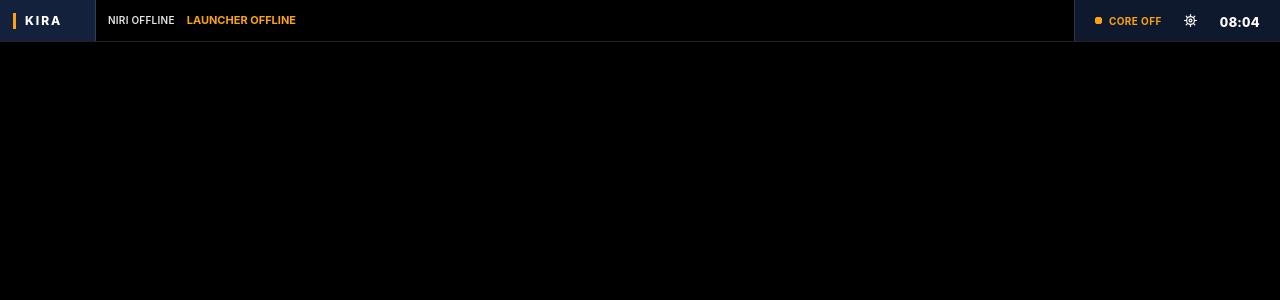
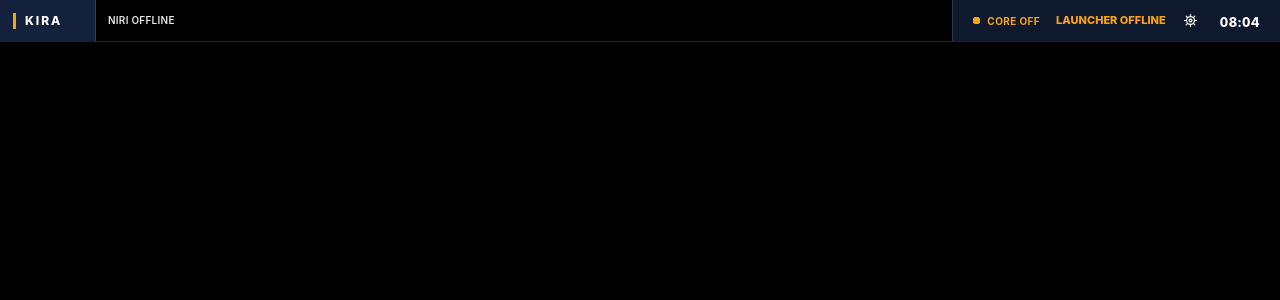
Before and after one commit to iivkis/kira-desktop, a Svelte app in the folder frontend/: page / in a window 1280 px wide. Both pictures are taken after a click on the button "KIRA". Shown: the top 300 px of the page. Built offline with nearby package versions, Linux system fonts and the light colour scheme.

Commit message:
fix(topbar): aggregate all alerts without clipping clock and core controls

```diff
--- a/frontend/src/App.svelte
+++ b/frontend/src/App.svelte
@@ -58,6 +58,18 @@
   }
 
   let configState = $state<ConfigState>({ config: defaultUiConfig, error: null });
+
+  // A 42px Wayland bar cannot fit six independent shrink-0 error labels
+  // alongside a launcher and clock on a small output. Keep every warning in
+  // one accessible summary; never let overflow clip the primary controls.
+  const warnings = $derived([
+    launcherUnavailable ? 'LAUNCHER OFFLINE' : null,
+    workspaceActionError ? 'WS !: ' + workspaceActionError : null,
+    configState.error ? 'CONFIG !: ' + configState.error : null,
+    systemUnavailable ? 'MONITOR OFFLINE' : null,
+    settingsUnavailable ? (settingsShellOutdated ? 'RESTART KIRA SHELL' : 'SETTINGS OFFLINE') : null,
+    calendarUnavailable ? 'CALENDAR OFFLINE' : null,
+  ].filter((value): value is string => value !== null));
 
   onMount(() => {
     const clock = window.setInterval(() => {
@@ -171,14 +183,6 @@
       <span class="max-w-36 min-w-0 truncate border-l border-kira-muted/20 pl-3 text-[11px] font-semibold tracking-wide text-kira-muted max-[900px]:hidden"
         title={configState.config.title}>{configState.config.title}</span>
     {/if}
-    {#if launcherUnavailable}
-      <span class="shrink-0 cursor-help whitespace-nowrap text-[11px] font-bold text-kira-accent"
-        role="status" title="Launcher requires the native Shell">LAUNCHER OFFLINE</span>
-    {/if}
-    {#if workspaceActionError}
-      <span class="shrink-0 cursor-help whitespace-nowrap text-[11px] font-bold text-kira-accent"
-        role="alert" title={workspaceActionError}>WS !</span>
-    {/if}
   </section>
 
   <!-- Native measurements and local time: no fake taskbar activity. -->
@@ -187,11 +191,6 @@
       configState.config.compact ? 'px-2' : 'max-[540px]:px-2'].join(' ')}
     aria-label="System status and local time"
   >
-    {#if configState.error}
-      <span class="shrink-0 cursor-help whitespace-nowrap px-1 text-[11px] font-bold text-kira-accent"
-        title={configState.error}
-        aria-label={'Configuration error: ' + configState.error}>CONFIG !</span>
-    {/if}
     <SystemHealth
       coreStatus={coreStatus}
       coreVersion={coreVersion}
@@ -201,8 +200,13 @@
       {now}
       onOpen={activateSystemPanel}
     />
-    {#if systemUnavailable}
-      <span role="status" class="shrink-0 px-1 text-[11px] font-bold text-kira-accent">MONITOR OFFLINE</span>
+    {#if warnings.length}
+      <span role="status" aria-live="polite" aria-label={warnings.join('; ')}
+        title={warnings.join('\n')}
+        class="block min-w-0 max-w-[44px] shrink-0 truncate px-1 text-center text-[11px] font-extrabold text-kira-accent min-[900px]:max-w-[180px]">
+        <span class="min-[900px]:hidden">!{warnings.length}</span>
+        <span class="hidden min-[900px]:inline">{warnings[0]}{warnings.length > 1 ? ' +' + (warnings.length - 1) : ''}</span>
+      </span>
     {/if}
     <button type="button" onclick={activateSettings}
       aria-label="Open system settings" title="System settings" aria-haspopup="dialog"
@@ -213,18 +217,6 @@
         <circle cx="12" cy="12" r="5.5"/><circle cx="12" cy="12" r="2"/>
       </svg>
     </button>
-    {#if settingsUnavailable}
-      <span role="status" class="shrink-0 text-[11px] font-bold text-kira-accent"
-        title={settingsShellOutdated
-          ? 'Frontend новее запущенного Kira Shell. Обновите и полностью перезапустите процесс kira-shell.'
-          : 'Нативный канал настроек недоступен.'}>
-        {settingsShellOutdated ? 'RESTART KIRA SHELL' : 'SETTINGS OFFLINE'}
-      </span>
-    {/if}
-    {#if calendarUnavailable}
-      <span class="shrink-0 px-1 text-[11px] font-bold text-kira-accent"
-        role="status">CALENDAR OFFLINE</span>
-    {/if}
     <button
       type="button"
       class="shrink-0 cursor-pointer rounded-[2px] border-0 bg-transparent px-2 py-2 leading-none text-kira-text transition-colors duration-150 hover:bg-kira-surface hover:text-kira-accent focus-visible:outline-2 focus-visible:outline-kira-accent motion-reduce:transition-none"
```
